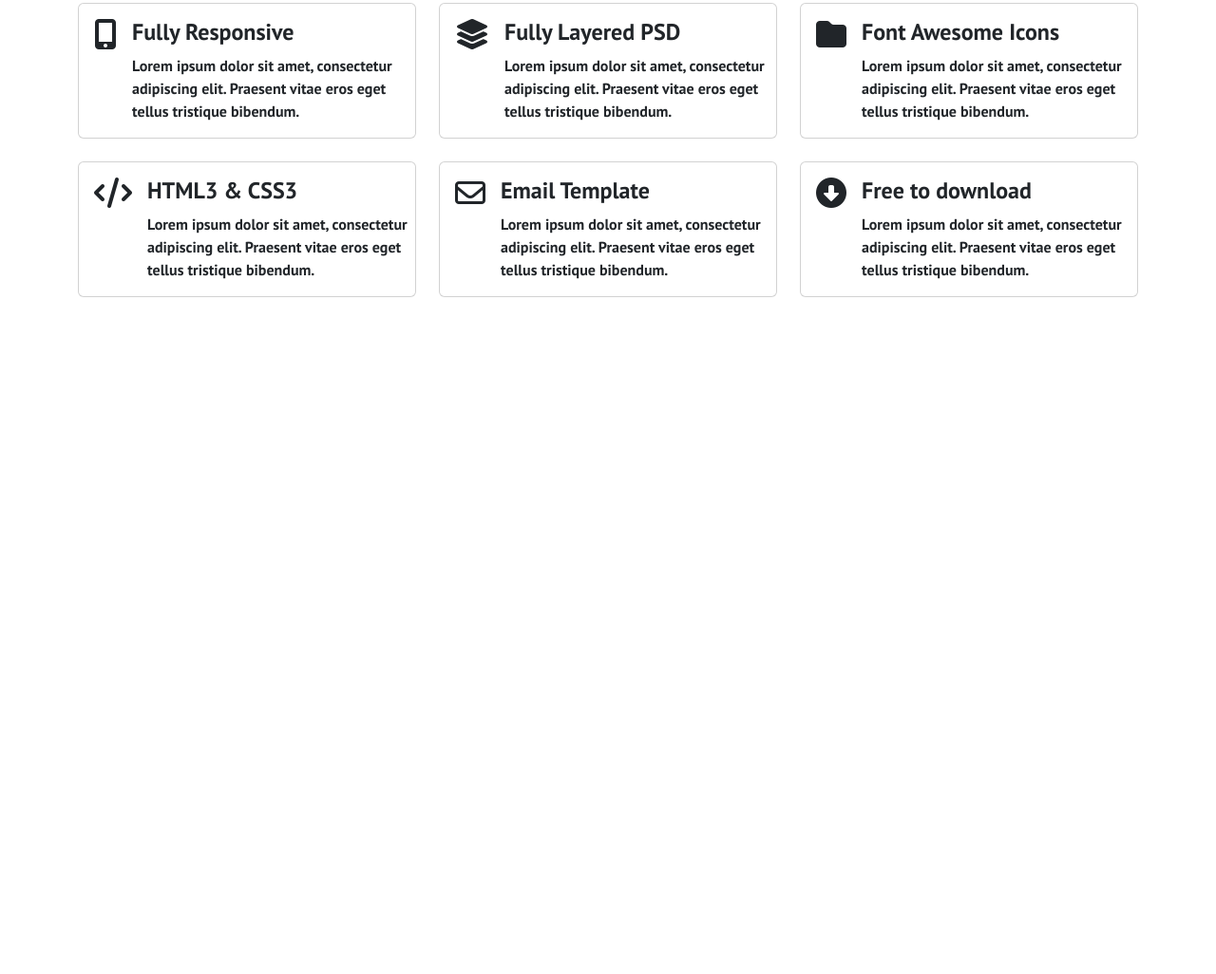
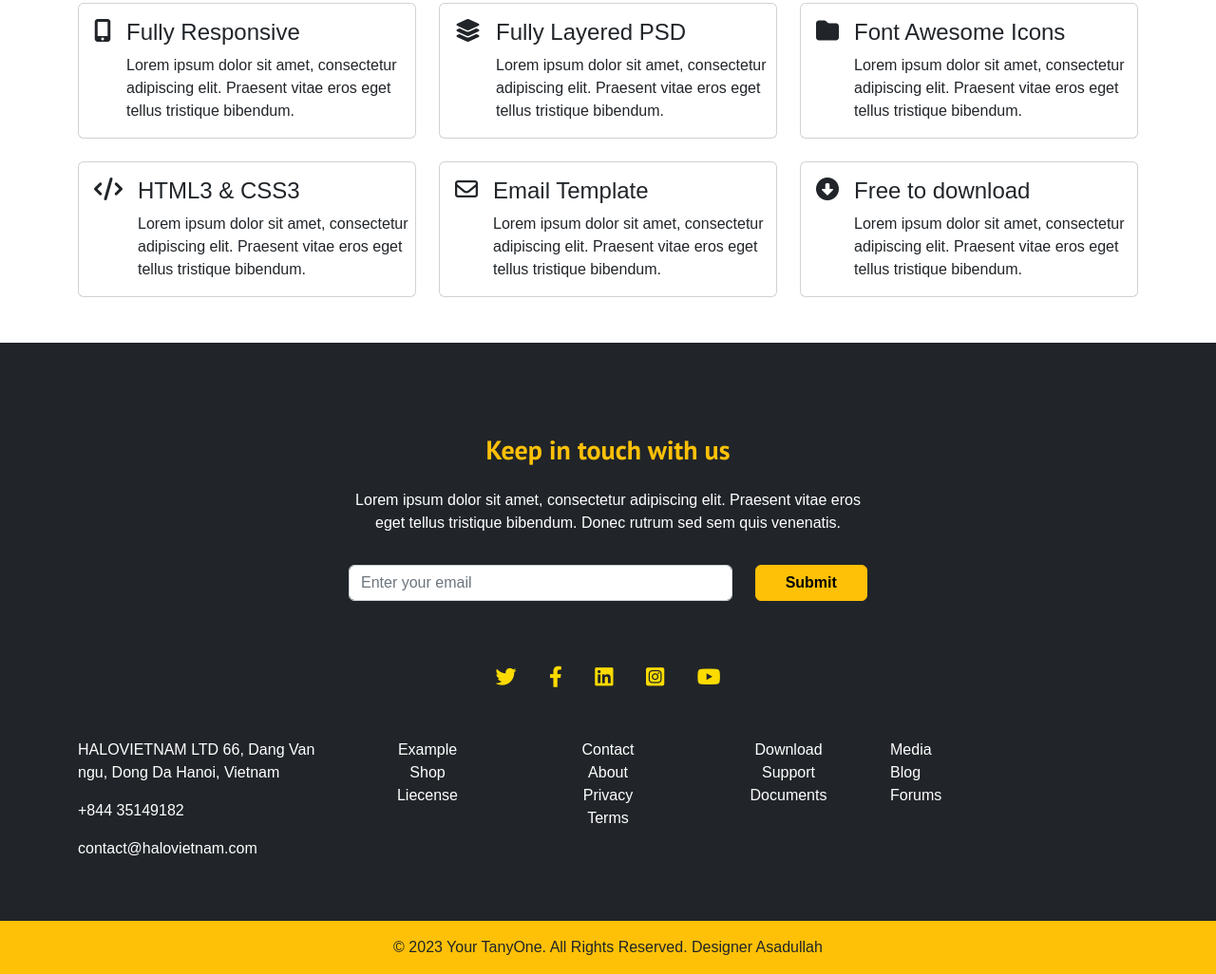
Before and after one commit to asad2002web/tinyone-landing-page, a plain HTML site: page index.html in a window 1280 px wide. Shown: the part 934-1960 px from the top of the page at 95% size. Before the commit the page ends 1247 px from the top, so only its background shows below. Drawn offline with Linux system fonts and the light colour scheme; a web font is replaced by a local one.

Commit message:
footer section added

```diff
--- a/css/style.css
+++ b/css/style.css
@@ -1,7 +1,27 @@
 @import url('https://fonts.googleapis.com/css2?family=PT+Sans:ital,wght@0,700;1,400&display=swap');
+@font-face {
+    font-family: 'MyriadPro';
+    src: url('path/to/myriad-pro-regular.woff2') format('woff2'),
+         url('path/to/myriad-pro-regular.woff') format('woff');
+    font-weight: normal;
+    font-style: normal;
+  }
 
+  @font-face {
+    font-family: 'MyriadPro';
+    src: url('path/to/myriad-pro-bold.woff2') format('woff2'),
+         url('path/to/myriad-pro-bold.woff') format('woff');
+    font-weight: bold;
+    font-style: normal;
+  }
+
+  /* Font Added Close */
+  a{
+    text-decoration: none;
+  }
 body{
     font-family: 'PT Sans', sans-serif;
+    font-family: 'MyriadPro', Arial, sans-serif;
 }
 p{
     font-weight: 400;
@@ -20,11 +40,24 @@ header{
     font-weight: 500;
     opacity: 0.5;
 }
+.features-heading{
+    font-family: 'PT Sans', sans-serif;
+}
 .card-icon i{
-    font-size: 32px;
+    font-size: 24px;
 }
+.footer-heading{
+    font-family: 'PT Sans', sans-serif;
 
-
+}
+.footer-icon a{
+    font-size: 22px;
+    color:  #fcdb00;
+    padding: 0 15px;
+}
+.footer-link a{
+    color: #fff;
+}
  /*  Mobile Responsive less than 576px */
  @media only screen and (max-width: 576px) {
     .bunner-main-text{
@@ -35,5 +68,8 @@ header{
         padding: 0;
         display: block;
     }
+    .footer-responsive{
+        text-align: center;
+    }
 
  }
--- a/index.html
+++ b/index.html
@@ -61,12 +61,13 @@
     </div>
   </section>
 </header>
+  <!-- Header part End -->
 <main>
   <section>
     <div class="features container my-5">
       <div class="row">
         <div class="col-12 my-5 text-center">
-          <h2>
+          <h2 class="features-heading">
             Tinyone features
           </h2>
           <p class="w-50 mx-auto">Lorem ipsum dolor sit amet, consectetur adipiscing elit. Praesent vitae eros eget tellus tristique bibendum. Donec rutrum sed sem quis venenatis.</p>
@@ -74,7 +75,7 @@
       </div>
     </div>
     <!--  -->
-    <div class="container">
+    <div class="container mb-5">
       <div class="row row-cols-1 row-cols-md-3 g-4">
         <div class="col">
           <div class="card d-flex flex-row">
@@ -147,8 +148,89 @@
     </div>
   </section>
 </main>
+<footer class="bg-dark text-white">
+  <section class="py-5">
+      <div class="container pt-5">
+        <div class="row flex-column">
+          <div class="col-12 text-center w-50 mx-auto">
+            <h3 class="text-warning footer-heading">Keep in touch with us</h3>
+            <p class="py-3">Lorem ipsum dolor sit amet, consectetur adipiscing elit. Praesent vitae eros eget tellus tristique bibendum. Donec rutrum sed sem quis venenatis.</p>
+          </div>
+          <div class="col-12 text-center w-50 mx-auto">
+            <form>
+              <div class="row">
+                <div class="col-8 col-md-9">
+                  <input type="email" class="form-control" placeholder="Enter your email">
+                </div>
+                <div class="col-4 col-md-3">
+                  <button type="submit" class="btn btn-warning w-100 fw-bold">Submit</button>
+                </div>
+              </div>
+            </form>
+            <div class="mt-3 footer-icon py-5">
+              <a href="#"><i class="fa-brands fa-twitter"></i></a>
+              <a href="#"><i class="fa-brands fa-facebook-f"></i></a>
+              <a href="#"><i class="fa-brands fa-linkedin"></i></a>
+              <a href="#"><i class="fa-brands fa-square-instagram"></i></a>
+              <a href="#"><i class="fa-brands fa-youtube"></i></a>
+            </div>
+          </div>
+        </div>
+        <!--
 
-  <!-- Header part End -->
+         -->
+         <div class="row footer-link">
+          <div class="col-md-3 footer-responsive">
+            <p>HALOVIETNAM LTD
+              66, Dang Van ngu, Dong Da
+              Hanoi, Vietnam</p>
+              <p>+844 35149182</p>
+              <p>contact@halovietnam.com</p>
+          </div>
+          <div class="col-md-2 text-center">
+            <ul class="list-unstyled">
+              <li><a href="#">Example</a></li>
+              <li><a href="#">Shop</a></li>
+              <li><a href="#">Liecense</a></li>
+            </ul>
+          </div>
+          <div class="col-md-2 text-center">
+            <ul class="list-unstyled">
+              <li><a href="#">Contact</a></li>
+              <li><a href="#">About</a></li>
+              <li><a href="#">Privacy</a></li>
+              <li><a href="#">Terms</a></li>
+            </ul>
+          </div>
+          <div class="col-md-2 text-center">
+            <ul class="list-unstyled">
+              <li><a href="#">Download</a></li>
+              <li><a href="#">Support</a></li>
+              <li><a href="#">Documents</a></li>
+            </ul>
+          </div>
+          <div class="col-md-3 footer-responsive">
+            <ul class="list-unstyled">
+              <li><a href="#">Media</a></li>
+              <li><a href="#">Blog</a></li>
+              <li><a href="#">Forums</a></li>
+            </ul>
+          </div>
+        </div>
+      </div>
+  </section>
+  <section>
+    <div class="bg-warning">
+      <div class="copyright container text-center text-dark">
+        <div class="row">
+          <div class="col-md-12">
+            <p class="pt-3">&copy; 2023 Your TanyOne. All Rights Reserved. Designer Asadullah</p>
+          </div>
+        </div>
+      </div>
+    </div>
+  </section>
+</footer>
 
     <!-- Bootstrap JS -->
     <script src="js/bootstrap.bundle.min.js"></script>
```
